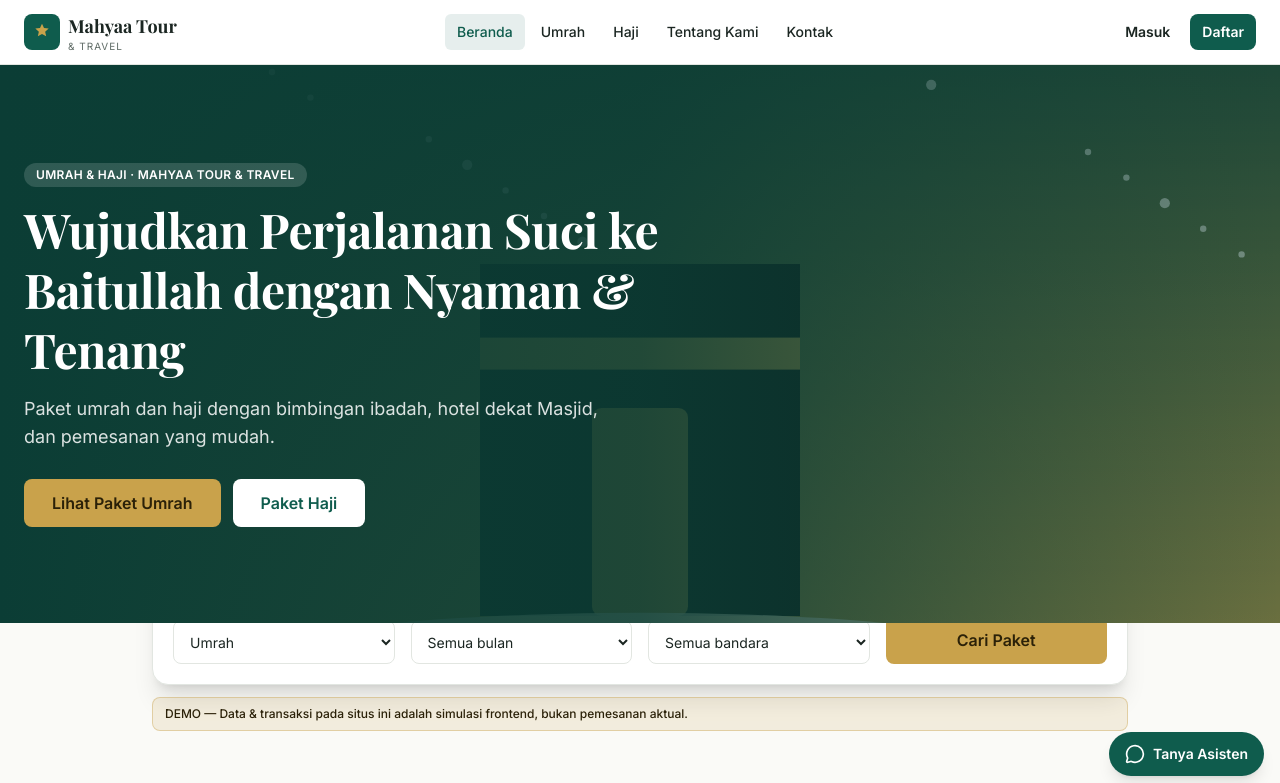
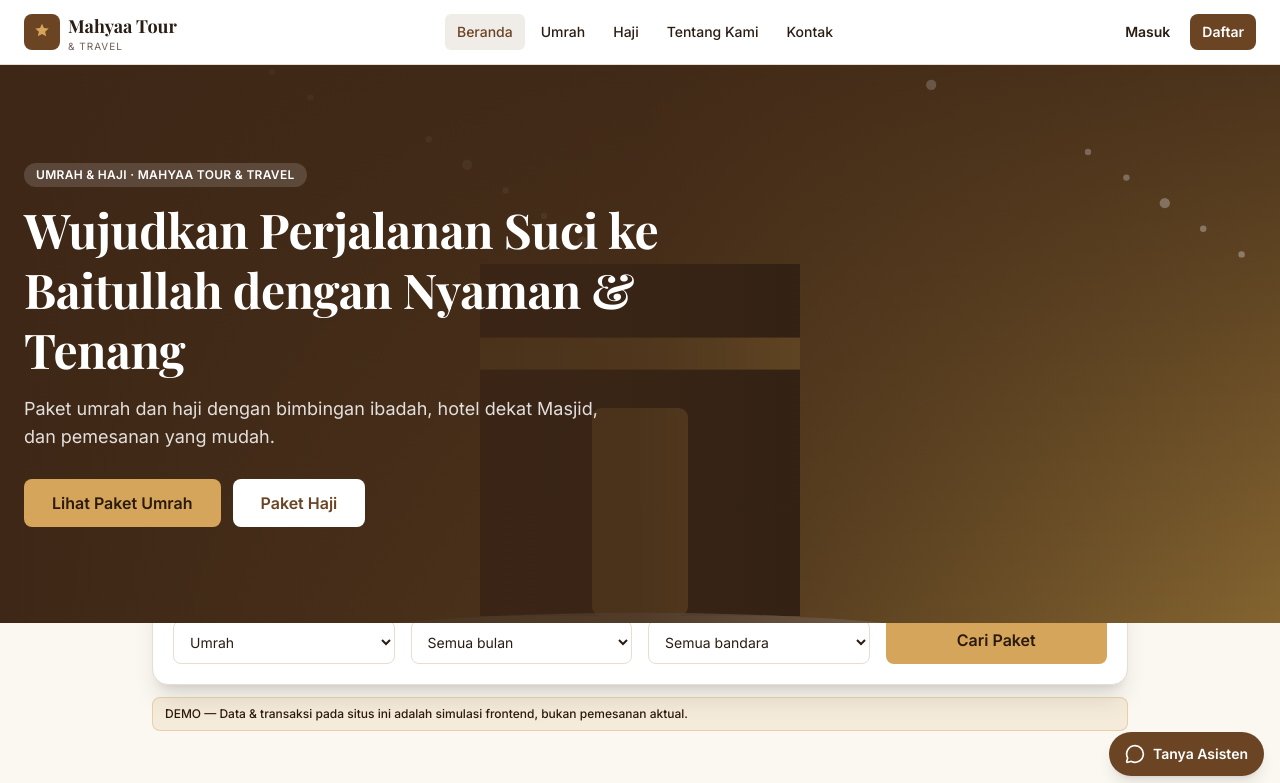
Before and after one commit to husain1612/mahyaa-compro, a React (Vite) app: page / in a window 1280 px wide. Shown: the top 783 px of the page. Built offline with nearby package versions, Linux system fonts and the light colour scheme.

Commit message:
Ganti palet warna ke coklat (tema, ilustrasi, favicon, README)
Co-Authored-By: Claude Sonnet 5.5 <noreply@anthropic.com>
Claude-Session: https://claude.ai/code/session_01Btno1KbQuTVzBREcwezHNJ

```diff
--- a/src/components/common/Scene.tsx
+++ b/src/components/common/Scene.tsx
@@ -8,11 +8,11 @@ import { cn } from '@/utils/cn'
 export type SceneId = 'kaaba' | 'nabawi' | 'hotel' | 'flight' | 'madinah-night' | 'dates'
 
 const skies: Record<SceneId, [string, string]> = {
-  kaaba: ['#0b3d35', '#c9a24b'],
-  nabawi: ['#123f5a', '#e8c98a'],
-  hotel: ['#1f4b43', '#f0dfb5'],
+  kaaba: ['#3e2716', '#c9a24b'],
+  nabawi: ['#5a3a22', '#e8c98a'],
+  hotel: ['#4a3020', '#f0dfb5'],
   flight: ['#0e3b6b', '#9cc7e8'],
-  'madinah-night': ['#0a1f3a', '#1e6a5c'],
+  'madinah-night': ['#1a1410', '#6b4423'],
   dates: ['#5a3a16', '#d9a441'],
 }
 
@@ -49,9 +49,9 @@ export function Scene({ id, className, alt }: { id: string; className?: string;
       {sid === 'hotel' && (<g>
         <rect x="140" y="70" width="120" height="150" fill="#f6efdc" />
         {Array.from({ length: 5 }).flatMap((_, r) => Array.from({ length: 4 }).map((__, c) => (
-          <rect key={`${r}${c}`} x={152 + c * 28} y={82 + r * 28} width="16" height="16" fill={(r + c) % 3 === 0 ? '#c9a24b' : '#3a6b62'} />
+          <rect key={`${r}${c}`} x={152 + c * 28} y={82 + r * 28} width="16" height="16" fill={(r + c) % 3 === 0 ? '#c9a24b' : '#8a6a48'} />
         )))}
-        <rect x="185" y="190" width="30" height="30" fill="#0b3d35" />
+        <rect x="185" y="190" width="30" height="30" fill="#3e2716" />
       </g>)}
       {sid === 'flight' && (<g>
         <path d="M60 170c50-30 130-70 260-90l-20 25 40 15-30 15-15 18-45-14-95 40-10-25z" fill="#fff" />
--- a/src/styles/theme.css
+++ b/src/styles/theme.css
@@ -1,22 +1,21 @@
 /*
  * SISTEM WARNA MAHYAA TOUR — terpusat di sini.
  *
- * CATATAN: website resmi https://mahyaatour.com/ tidak dapat diakses dari lingkungan
- * pengembangan (diblokir egress proxy), sehingga HEX resmi belum dapat diverifikasi.
- * Nilai di bawah adalah PLACEHOLDER sementara. Ganti hanya di file ini setelah
- * warna resmi (logo, navbar, tombol) diketahui; seluruh UI membaca variabel ini.
+ * Identitas merek: COKLAT (sesuai arahan pemilik; mahyaatour.com tidak dapat diakses dari
+ * lingkungan pengembangan). Nilai HEX di bawah adalah pendekatan coklat dan BELUM dicocokkan
+ * piksel-per-piksel dengan logo/website resmi. Ganti hanya di file ini bila HEX resmi berbeda.
  */
 :root {
-  --color-primary: #0f5c4d;
+  --color-primary: #6b4423;
   --color-primary-foreground: #ffffff;
-  --color-secondary: #0b3d35;
-  --color-accent: #c9a24b;
-  --color-accent-foreground: #2b2108;
-  --color-background: #fafaf7;
+  --color-secondary: #3e2716;
+  --color-accent: #d4a55a;
+  --color-accent-foreground: #2b1a0b;
+  --color-background: #fbf7f1;
   --color-surface: #ffffff;
-  --color-text: #1b2622;
-  --color-muted: #5f6b66;
-  --color-border: #e2e6e1;
+  --color-text: #2a1d14;
+  --color-muted: #6f5f53;
+  --color-border: #e7ddd0;
   --color-success: #15803d;
   --color-warning: #b45309;
   --color-danger: #b91c1c;
```
Also changed, not shown: public/favicon.svg, 1 other file (tests, documents, lock files or other folders).
